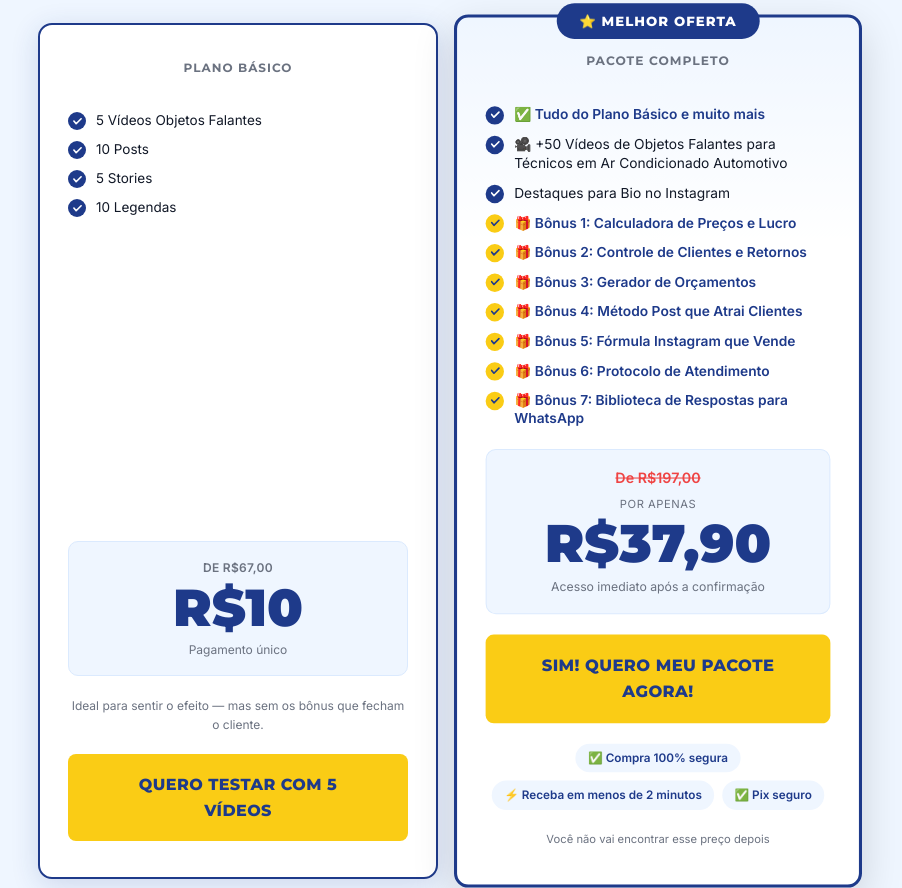
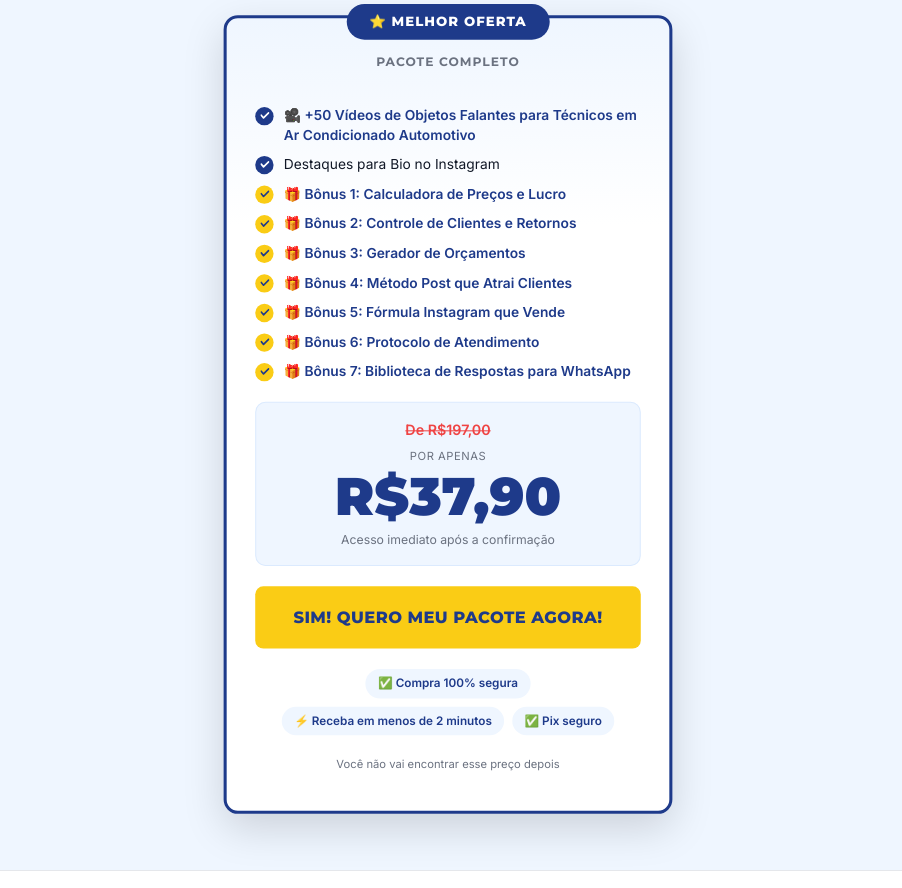
Before and after one commit to Obelani/objarcondaut, a plain HTML site: page index.html in a window 1280 px wide. Shown: the part 8033-8921 px from the top of the page, without its empty margins (192-1094 px from the left). Drawn offline with Linux system fonts and the light colour scheme.

Commit message:
Remove a oferta de R\$10 (Plano Básico) das duas páginas
Deixa só o Pacote Completo a R\$37,90 como oferta única, removendo o
card do Plano Básico, o grid de dois planos (agora plano-unico-wrap) e
o item de FAQ que comparava os dois planos. Aplicado em index.html e
original.html.

Co-Authored-By: Claude Sonnet 5 <noreply@anthropic.com>

```diff
--- a/index.html
+++ b/index.html
@@ -454,25 +454,12 @@ e.head.appendChild(js)})(window,document,'sentinel','https://track.postshair.com
     <script>const _dp=new Date();const _mp=["Janeiro","Fevereiro","Março","Abril","Maio","Junho","Julho","Agosto","Setembro","Outubro","Novembro","Dezembro"];const _di=["Domingo","Segunda","Terça","Quarta","Quinta","Sexta","Sábado"];document.getElementById('data-promo').textContent=_dp.getDate()+' de '+_mp[_dp.getMonth()]+', '+_di[_dp.getDay()];</script>
     <h2 class="secao-titulo">Garanta Seu <span class="destaque">Pacote Completo</span></h2>
     <p class="secao-sub">Tudo o que você precisa para bombar suas redes hoje mesmo</p>
-    <div class="planos-grid">
-      <div class="plano">
-        <div class="plano-header"><h3>Plano Básico</h3></div>
-        <ul>
-          <li><span class="p-check"><svg viewBox="0 0 10 8" fill="none"><path d="M1 3.5L3.5 6.5L9 1" stroke="white" stroke-width="1.8" stroke-linecap="round" stroke-linejoin="round"/></svg></span>5 Vídeos Objetos Falantes</li>
-          <li><span class="p-check"><svg viewBox="0 0 10 8" fill="none"><path d="M1 3.5L3.5 6.5L9 1" stroke="white" stroke-width="1.8" stroke-linecap="round" stroke-linejoin="round"/></svg></span>10 Posts</li>
-          <li><span class="p-check"><svg viewBox="0 0 10 8" fill="none"><path d="M1 3.5L3.5 6.5L9 1" stroke="white" stroke-width="1.8" stroke-linecap="round" stroke-linejoin="round"/></svg></span>5 Stories</li>
-          <li><span class="p-check"><svg viewBox="0 0 10 8" fill="none"><path d="M1 3.5L3.5 6.5L9 1" stroke="white" stroke-width="1.8" stroke-linecap="round" stroke-linejoin="round"/></svg></span>10 Legendas</li>
-        </ul>
-        <div class="plano-preco-box"><p class="plano-de">De R$67,00</p><p class="plano-valor">R$10</p><p class="plano-tipo">Pagamento único</p></div>
-        <p style="font-size:12px;color:var(--cinza-texto);text-align:center;">Ideal para sentir o efeito — mas sem os bônus que fecham o cliente.</p>
-        <a href="upsell.html" class="btn-cta" style="max-width:100%;">QUERO TESTAR COM 5 VÍDEOS</a>
-      </div>
+    <div class="plano-unico-wrap">
       <div class="plano destaque">
         <span class="plano-badge">⭐ MELHOR OFERTA</span>
         <div class="plano-header"><h3>Pacote Completo</h3></div>
         <ul>
-          <li style="font-weight:800;color:var(--azul)"><span class="p-check"><svg viewBox="0 0 10 8" fill="none"><path d="M1 3.5L3.5 6.5L9 1" stroke="white" stroke-width="1.8" stroke-linecap="round" stroke-linejoin="round"/></svg></span>✅ Tudo do Plano Básico e muito mais</li>
-          <li><span class="p-check"><svg viewBox="0 0 10 8" fill="none"><path d="M1 3.5L3.5 6.5L9 1" stroke="white" stroke-width="1.8" stroke-linecap="round" stroke-linejoin="round"/></svg></span>🎥 +50 Vídeos de Objetos Falantes para Técnicos em Ar Condicionado Automotivo</li>
+          <li style="font-weight:800;color:var(--azul)"><span class="p-check"><svg viewBox="0 0 10 8" fill="none"><path d="M1 3.5L3.5 6.5L9 1" stroke="white" stroke-width="1.8" stroke-linecap="round" stroke-linejoin="round"/></svg></span>🎥 +50 Vídeos de Objetos Falantes para Técnicos em Ar Condicionado Automotivo</li>
           <li><span class="p-check"><svg viewBox="0 0 10 8" fill="none"><path d="M1 3.5L3.5 6.5L9 1" stroke="white" stroke-width="1.8" stroke-linecap="round" stroke-linejoin="round"/></svg></span>Destaques para Bio no Instagram</li>
                     <li class="bonus-item"><span class="p-check"><svg viewBox="0 0 10 8" fill="none"><path d="M1 3.5L3.5 6.5L9 1" stroke="#1E3A8A" stroke-width="1.8" stroke-linecap="round" stroke-linejoin="round"/></svg></span>🎁 Bônus 1: Calculadora de Preços e Lucro</li>
           <li class="bonus-item"><span class="p-check"><svg viewBox="0 0 10 8" fill="none"><path d="M1 3.5L3.5 6.5L9 1" stroke="#1E3A8A" stroke-width="1.8" stroke-linecap="round" stroke-linejoin="round"/></svg></span>🎁 Bônus 2: Controle de Clientes e Retornos</li>
@@ -523,7 +510,6 @@ e.head.appendChild(js)})(window,document,'sentinel','https://track.postshair.com
       <div class="faq-item"><button class="faq-pergunta" onclick="toggleFaq(this)">Os vídeos funcionam para qualquer cidade?<span class="faq-icone">+</span></button><div class="faq-resposta">Sim! Os objetos falantes não citam localização, então funcionam para qualquer cidade do Brasil. O algoritmo das redes entrega para pessoas da sua região automaticamente.</div></div>
       <div class="faq-item"><button class="faq-pergunta" onclick="toggleFaq(this)">E se eu não gostar? Tem garantia?<span class="faq-icone">+</span></button><div class="faq-resposta">Sim! Você tem 7 dias de garantia incondicional. Se por qualquer motivo não ficar satisfeito, basta enviar um email e devolvemos 100% do seu dinheiro. Sem burocracia.</div></div>
       <div class="faq-item"><button class="faq-pergunta" onclick="toggleFaq(this)">Preciso ter equipamento profissional para gravar algo parecido?<span class="faq-icone">+</span></button><div class="faq-resposta">Não! Os vídeos já vêm prontos e editados. Você não precisa gravar, filmar ou editar nada — é só baixar o vídeo pronto e publicar nas suas redes.</div></div>
-      <div class="faq-item"><button class="faq-pergunta" onclick="toggleFaq(this)">Qual a diferença entre o Plano Básico e o Pacote Completo?<span class="faq-icone">+</span></button><div class="faq-resposta">O Plano Básico inclui 5 vídeos, 10 posts, 5 stories e 10 legendas — ideal para testar. O Pacote Completo tem tudo do básico e muito mais, incluindo todos os bônus exclusivos.</div></div>
     </div>
     <div class="text-center mt-32"><a href="https://app.mivvo.com.br/checkout/01a1ec90-9391-7e15-86bb-70fbca8befc0" class="btn-cta">QUERO PARAR DE PERDER CLIENTE PARA O CONCORRENTE</a></div>
   </div>
```
Also changed, not shown: original.html (+2 -15 lines).
